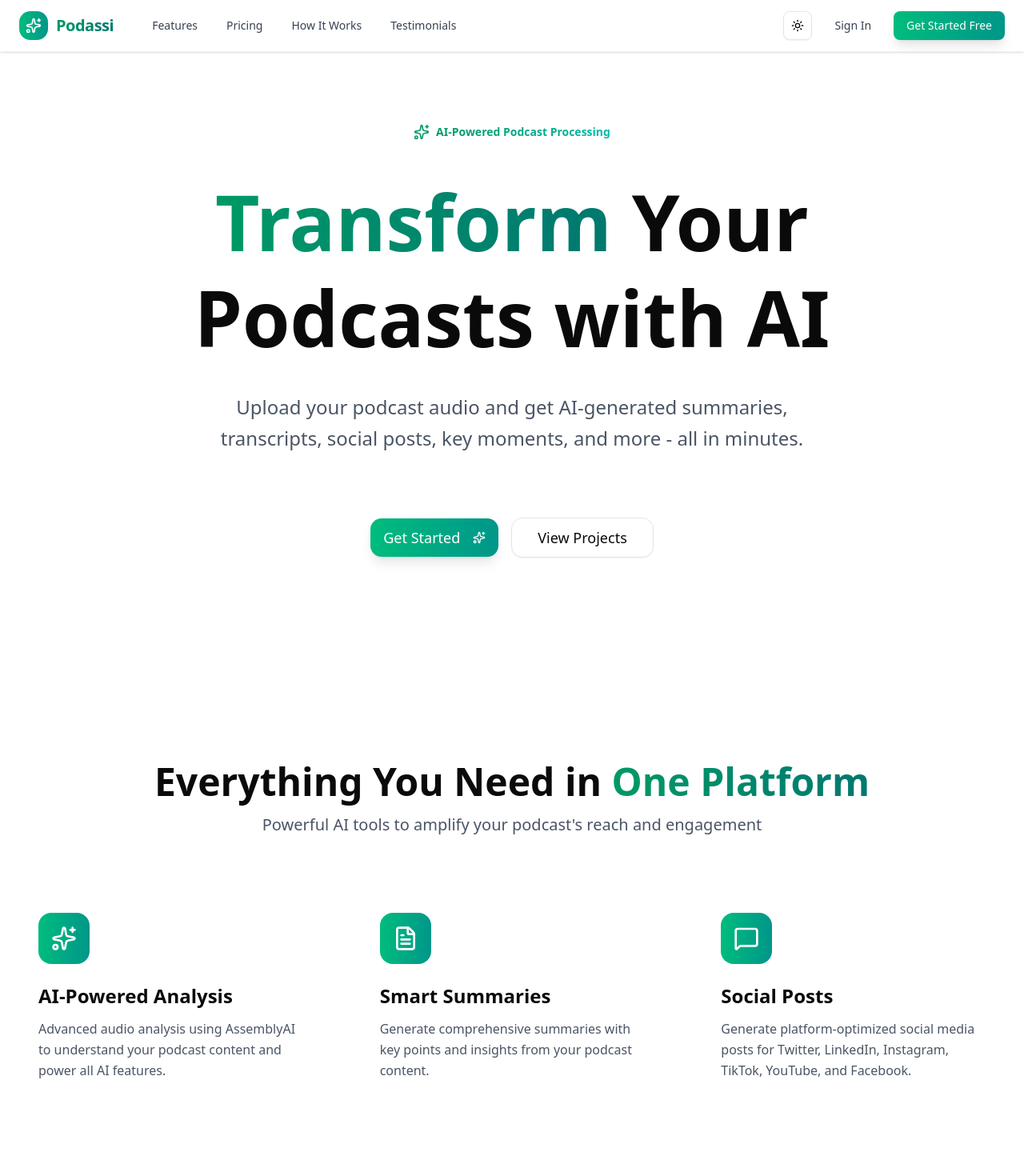
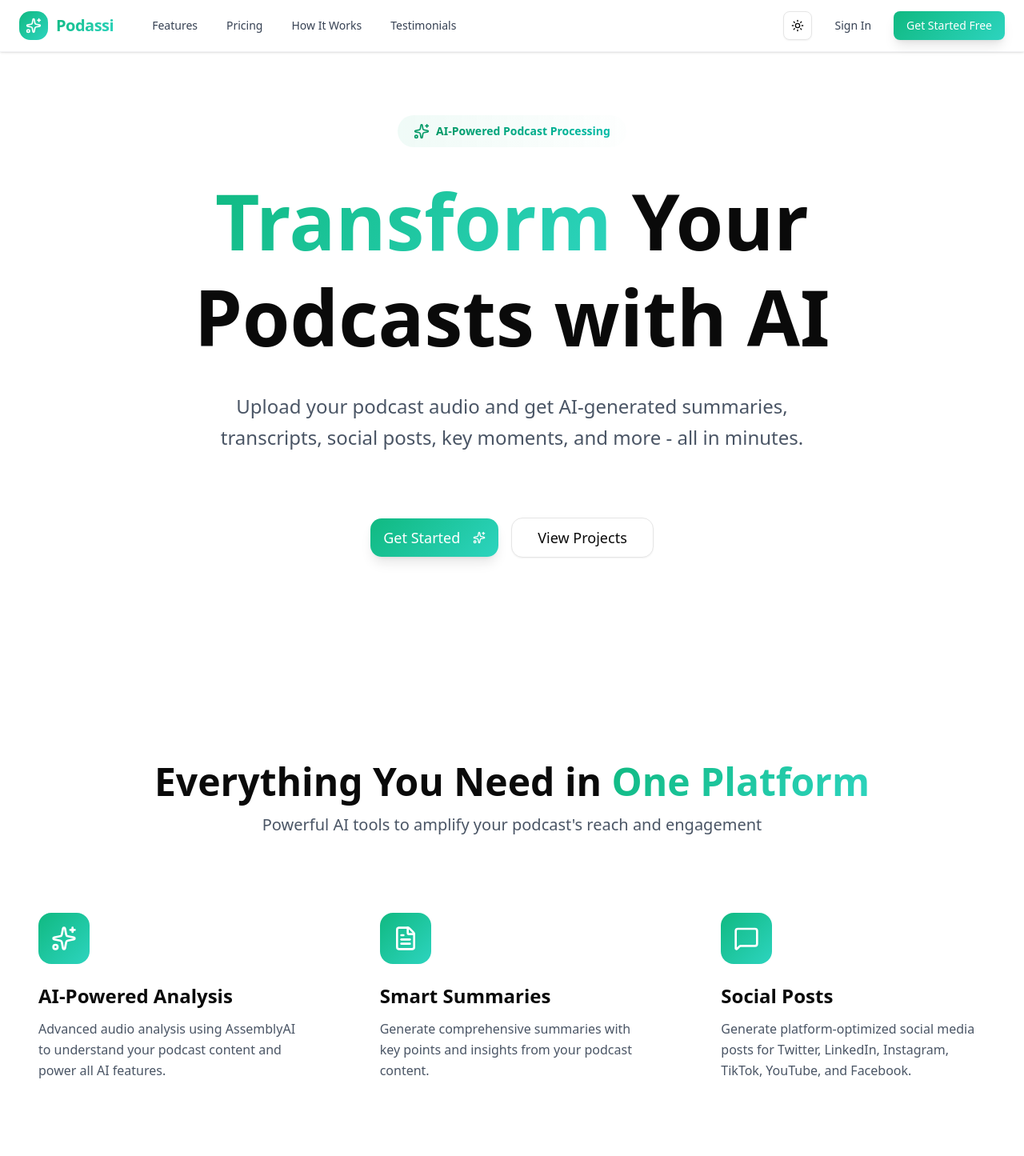
Before and after one commit to yousefeltrach/ai-podcast-saas, a Next.js app: page / in a window 1280 px wide. Shown: the top 1445 px of the page at 80% size. Built offline with nearby package versions, Linux system fonts and the light colour scheme.

Commit message:
Add Hero Section component and global CSS for theme, gradients, and animations.

```diff
--- a/app/globals.css
+++ b/app/globals.css
@@ -116,21 +116,190 @@
   * {
     @apply border-border outline-ring/50;
   }
+
   body {
     @apply bg-background text-foreground;
   }
 }
 
 @layer utilities {
+
+  /* Gradient Utilities */
   .gradient-emerald {
-    @apply bg-gradient-to-r from-emerald-500 to-teal-600;
+    background: linear-gradient(135deg, rgb(16 185 129) 0%, rgb(45 212 191) 100%);
   }
 
   .gradient-emerald-text {
-    @apply bg-gradient-to-r from-emerald-600 to-teal-700 bg-clip-text text-transparent;
+    background: linear-gradient(135deg, rgb(16 185 129) 0%, rgb(45 212 191) 100%);
+    -webkit-background-clip: text;
+    -webkit-text-fill-color: transparent;
+    background-clip: text;
   }
 
+  .gradient-emerald-hover {
+    position: relative;
+    overflow: hidden;
+  }
+
+  .gradient-emerald-hover::before {
+    content: "";
+    position: absolute;
+    inset: 0;
+    background: linear-gradient(135deg, rgb(16 185 129) 0%, rgb(45 212 191) 100%);
+    opacity: 0;
+    transition: opacity 0.3s ease;
+  }
+
+  .gradient-emerald-hover:hover::before {
+    opacity: 0.1;
+  }
+
+  /* Glass Effect */
   .glass-nav {
     @apply bg-white/80 dark:bg-gray-950/80;
   }
+
+  /* Animation Classes */
+  .animate-glow {
+    animation: glow 3s ease-in-out infinite;
+  }
+
+  .animate-pulse-emerald {
+    animation: pulse-emerald 2s cubic-bezier(0.4, 0, 0.6, 1) infinite;
+  }
+
+  .animate-float {
+    animation: float 3s ease-in-out infinite;
+  }
+
+  .animate-shimmer {
+    animation: shimmer 2s linear infinite;
+    background: linear-gradient(to right,
+        transparent 0%,
+        rgba(16, 185, 129, 0.1) 50%,
+        transparent 100%);
+    background-size: 1000px 100%;
+  }
+
+  /* Hover Effects */
+  .hover-lift {
+    transition:
+      transform 0.3s ease,
+      box-shadow 0.3s ease;
+  }
+
+  .hover-lift:hover {
+    transform: translateY(-2px) scale(1.01);
+    box-shadow: 0 8px 16px rgba(0, 0, 0, 0.08);
+  }
+
+  .hover-glow {
+    transition:
+      box-shadow 0.3s ease,
+      transform 0.2s ease;
+  }
+
+  .hover-glow:hover {
+    box-shadow:
+      0 0 20px rgba(16, 185, 129, 0.3),
+      0 4px 12px rgba(0, 0, 0, 0.1);
+    transform: translateY(-2px);
+  }
+
+  .hover-scale {
+    transition: transform 0.2s ease;
+  }
+
+  .hover-scale:hover {
+    transform: scale(1.05);
+  }
+
+  /* Emerald Accent Borders */
+  .border-emerald-gradient {
+    border-image: linear-gradient(135deg, rgb(16 185 129), rgb(45 212 191)) 1;
+  }
+
+  .border-l-emerald-gradient {
+    border-left: 4px solid;
+    border-image: linear-gradient(to bottom, rgb(16 185 129), rgb(45 212 191)) 1;
+    border-image-slice: 1;
+  }
+
+  /* Progress Bar Emerald */
+  .progress-emerald {
+    background: linear-gradient(90deg, rgb(16 185 129) 0%, rgb(45 212 191) 100%);
+  }
+
+  /* Mesh Background Pattern */
+  .mesh-background {
+    background-color: rgb(236 253 245);
+    background-image:
+      radial-gradient(at 40% 20%, rgb(209 250 229 / 0.5) 0px, transparent 50%),
+      radial-gradient(at 80% 0%, rgb(167 243 208 / 0.5) 0px, transparent 50%),
+      radial-gradient(at 0% 50%, rgb(110 231 183 / 0.3) 0px, transparent 50%),
+      radial-gradient(at 80% 50%, rgb(52 211 153 / 0.3) 0px, transparent 50%),
+      radial-gradient(at 0% 100%, rgb(16 185 129 / 0.2) 0px, transparent 50%),
+      radial-gradient(at 80% 100%, rgb(45 212 191 / 0.3) 0px, transparent 50%);
+  }
+
+  .mesh-background-subtle {
+    background:
+      radial-gradient(circle at 20% 30%,
+        rgba(16, 185, 129, 0.05) 0%,
+        transparent 50%),
+      radial-gradient(circle at 80% 70%,
+        rgba(45, 212, 191, 0.05) 0%,
+        transparent 50%);
+  }
 }
+
+/* Keyframe Animations */
+@keyframes glow {
+
+  0%,
+  100% {
+    box-shadow:
+      0 0 20px rgba(16, 185, 129, 0.3),
+      0 0 40px rgba(45, 212, 191, 0.2);
+  }
+
+  50% {
+    box-shadow:
+      0 0 30px rgba(16, 185, 129, 0.4),
+      0 0 60px rgba(45, 212, 191, 0.3);
+  }
+}
+
+@keyframes pulse-emerald {
+
+  0%,
+  100% {
+    opacity: 1;
+  }
+
+  50% {
+    opacity: 0.5;
+  }
+}
+
+@keyframes float {
+
+  0%,
+  100% {
+    transform: translateY(0px);
+  }
+
+  50% {
+    transform: translateY(-10px);
+  }
+}
+
+@keyframes shimmer {
+  0% {
+    background-position: -1000px 0;
+  }
+
+  100% {
+    background-position: 1000px 0;
+  }
+}
--- a/components/home/hero-section.tsx
+++ b/components/home/hero-section.tsx
@@ -4,7 +4,7 @@ import { Button } from "../ui/button";
 
 export default function HeroSection() {
     return (
-        <section className="relative overflow-hidden mesh-background">
+        <section className="relative overflow-hidden ">
             <div className="container mx-auto px-4 py-24 md:pb-32 md:pt-20">
                 <div className="max-w-5xl mx-auto">
                     <div className="text-center mb-20 animate-float">
```
